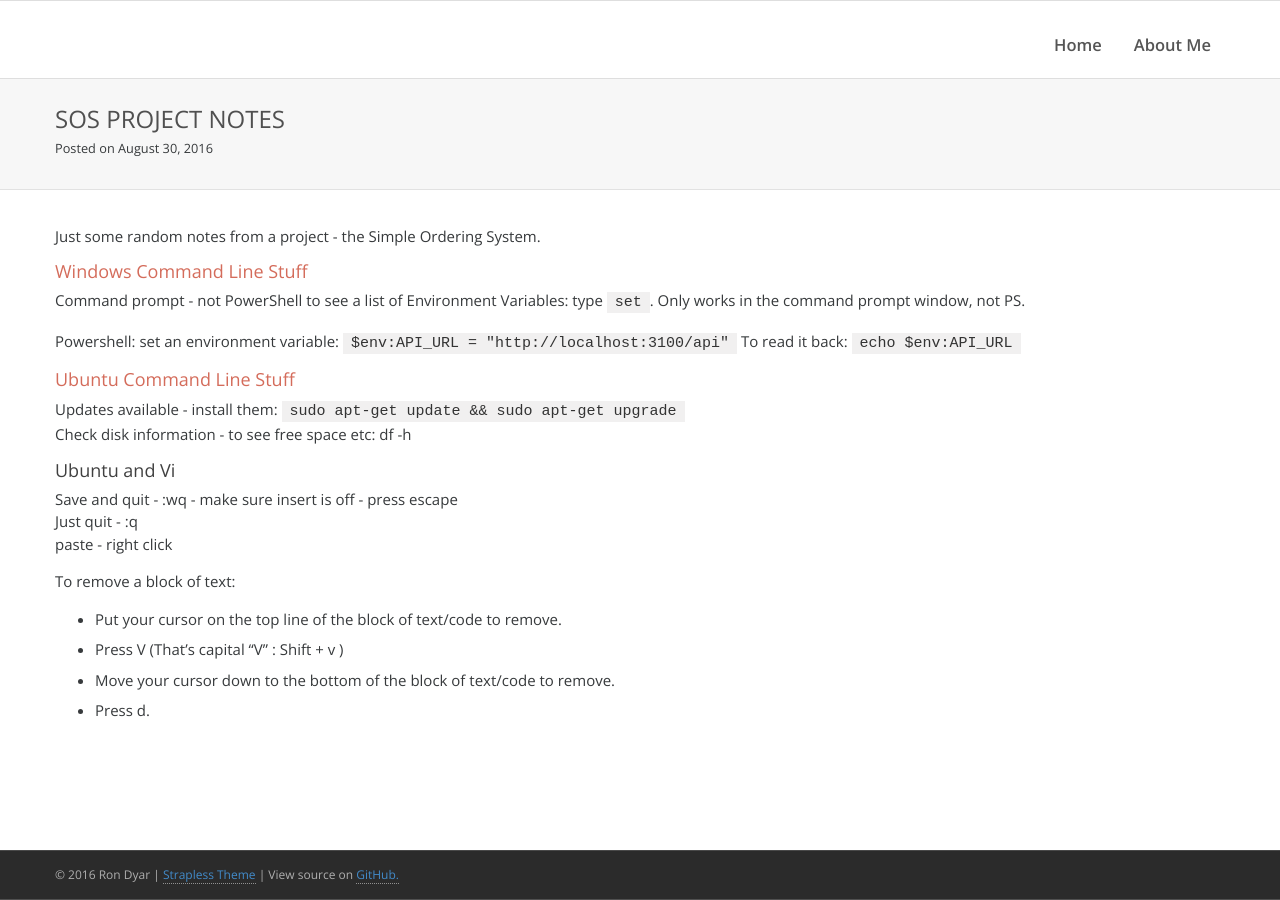
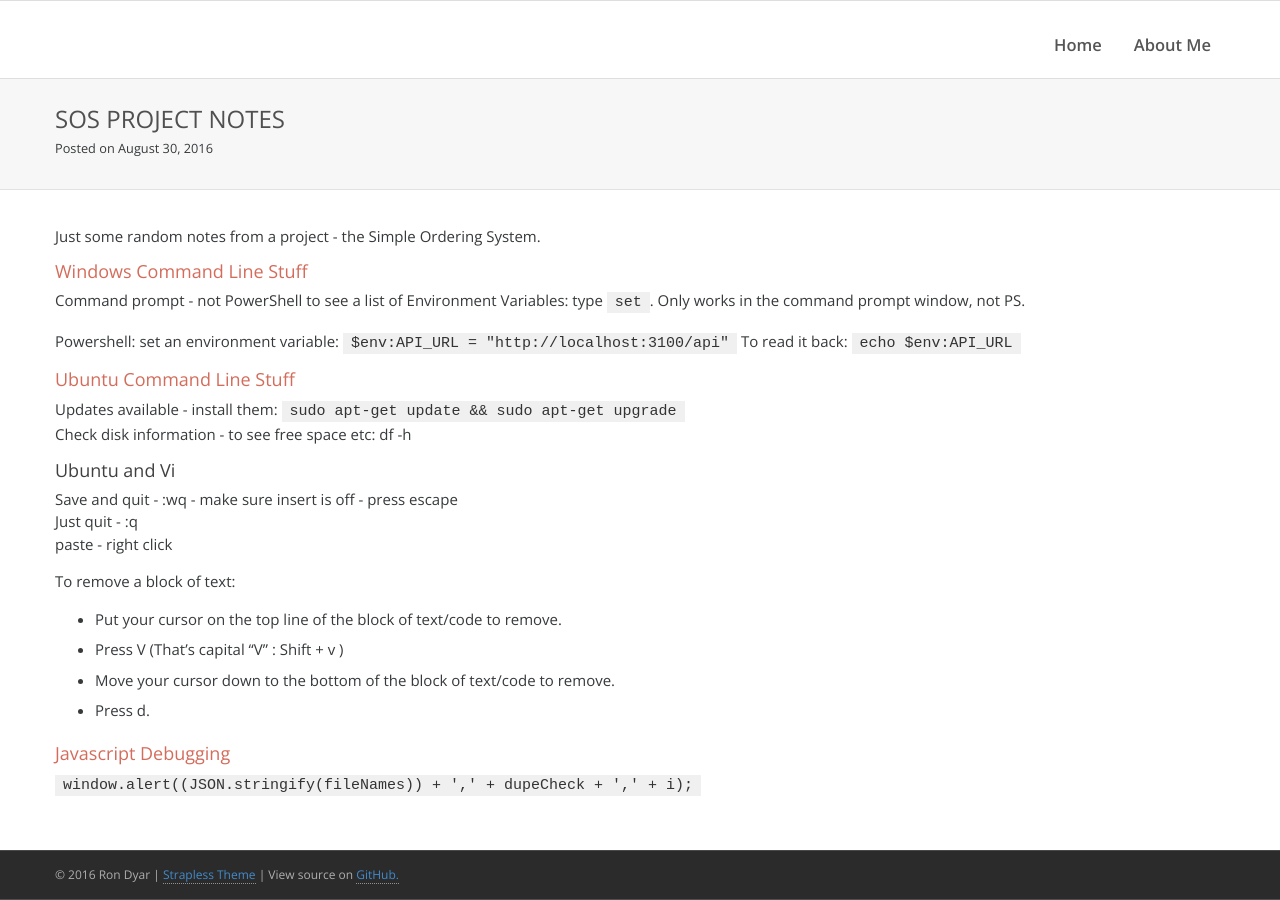
Before and after one commit to rdyar/rdyar.github.io, a Jekyll site: the page built from _posts/2016-08-30-SOS-project-notes.md, in a window 1280 px wide. Built offline with Jekyll 4.4.1, drawn with Linux system fonts in a browser that asks for light colours.

Commit message:
Update 2016-08-30-SOS-project-notes.md

```diff
--- a/_posts/2016-08-30-SOS-project-notes.md
+++ b/_posts/2016-08-30-SOS-project-notes.md
@@ -27,3 +27,7 @@ To remove a block of text:
 - Press V (That's capital "V" : Shift + v )
 - Move your cursor down to the bottom of the block of text/code to remove.
 - Press d.
+
+## Javascript Debugging
+
+`window.alert((JSON.stringify(fileNames)) + ',' + dupeCheck + ',' + i);`
```
